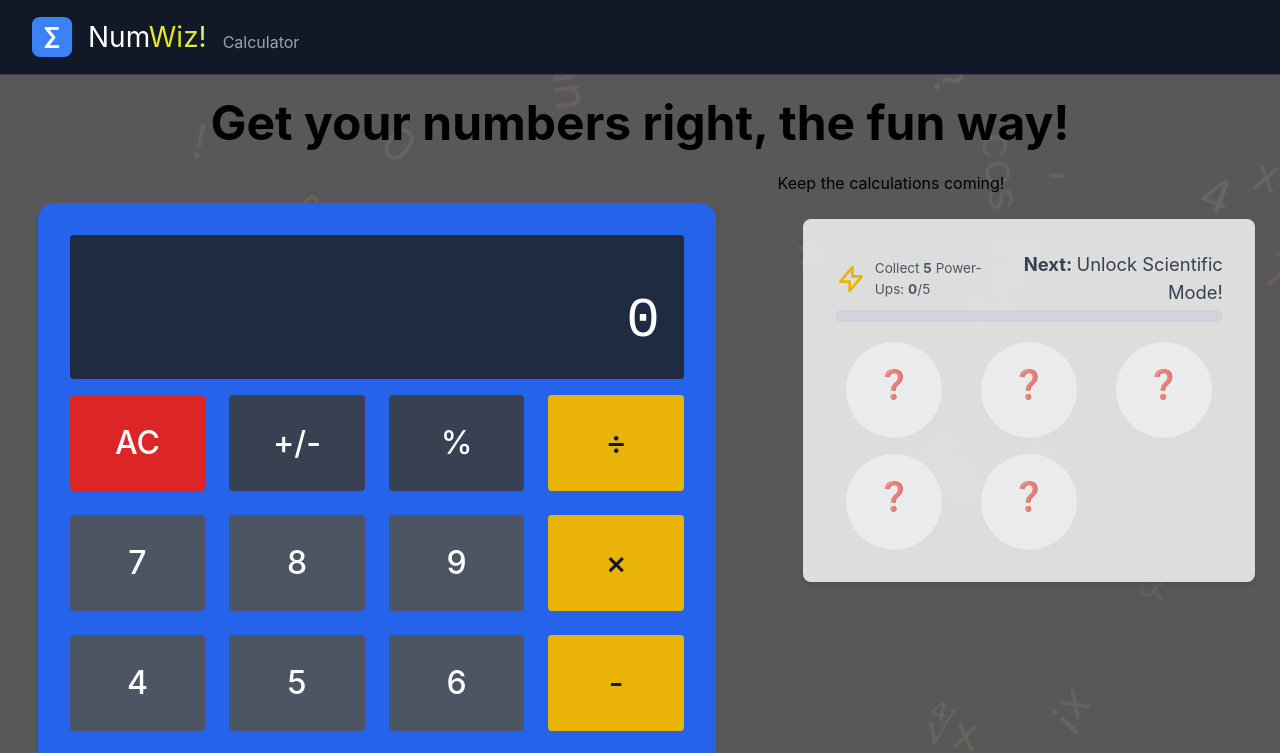
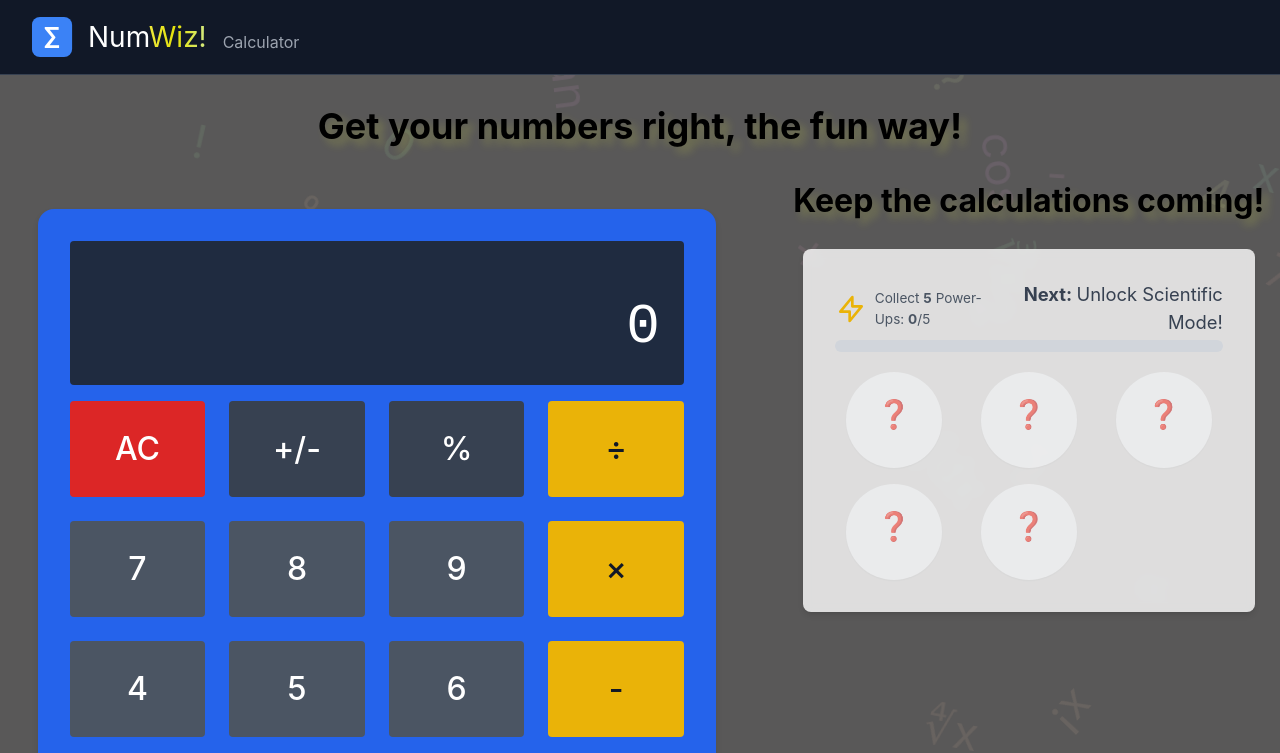
Before and after one commit to Tolevats/num-wiz, a React (Vite) app: page / in a window 1280 px wide. Shown: the top 753 px of the page. Built offline with nearby package versions, Linux system fonts and the light colour scheme; a web font is replaced by a local one.

Commit message:
refactor: Simplify tagline styling in App component for improved clarity and maintainability

```diff
--- a/src/App.css
+++ b/src/App.css
@@ -6,8 +6,60 @@
 }
 
 .App {
+  min-height: 100vh; /* Ensure full viewport height */
+    /* display: flex; */ /* Flex direction managed by Tailwind */
+    /* flex-direction: column; */
+    /* align-items: center; */
+    /* background-color: #e0f2fe; */ /* Tailwind bg-gradient-to-br from-sky-100 to-indigo-200 */
+    /* padding: 0.5rem; */ /* Tailwind p-2 sm:p-4 */
+}
+
+.App main {
+  flex-grow: 1; /* Allow main to grow and fill space */
+}
+
+.calculator-wrapper {
+  width: 100%;
   display: flex;
-  flex-direction: column;
-  align-items: center;
-  min-height: 100vh;
+  justify-content: center; /* Centers calculator if it's narrower than its column */
 }
+
+.tagline, .cta-text {
+  margin: 0 auto;
+  text-align: center;
+  font-weight: bold;
+  text-shadow: 6px 6px 8px rgba(240, 250, 56, 0.2);
+}
+
+.tagline {
+  font-size: 1.5rem;
+}
+
+.cta-text {
+  font-size: 1.25rem;
+}
+
+@media (min-width: 768px) {
+  .tagline {
+    font-size: 1.75rem;
+  }
+  .cta-text {
+    font-size: 1.5rem;
+  }
+}
+@media (min-width: 1024px) { /* Desktops */
+  .tagline {
+    font-size: 2rem;
+  }
+  .cta-text {
+    font-size: 1.5rem;
+  }
+}
+@media (min-width: 1280px) { /* Larger desktops */
+  .tagline {
+    font-size: 2.25rem;
+  }
+  .cta-text {
+    font-size: 2rem;
+  }
+}
--- a/src/App.tsx
+++ b/src/App.tsx
@@ -350,7 +350,7 @@ function App() {
       <Header />
       <AnimatedBackground />
       <section className="header w-full text-center my-4 sm:my-6">
-        <h2 className="tagline text-4xl sm:text-5xl font-bold bg-clip-text">
+        <h2 className="tagline">
           Get your numbers right, the <span className="fun">fun way!</span>
         </h2>
       </section>
```
